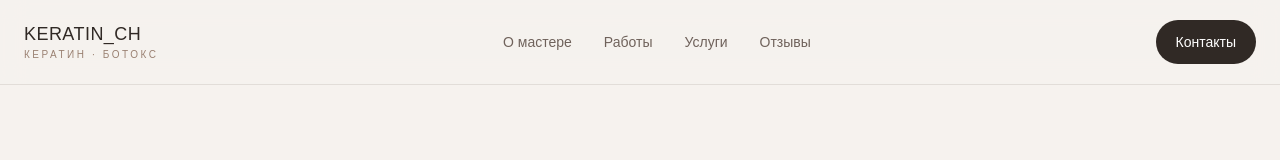
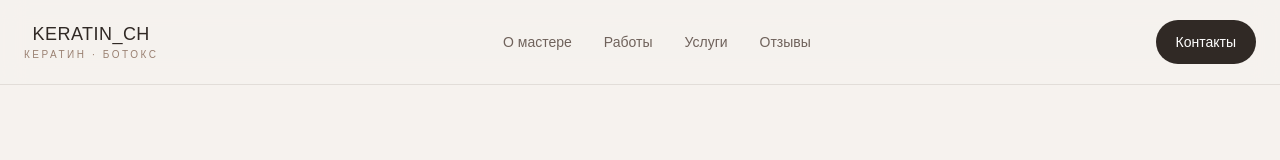
Before and after one commit to maratVard/hair-reconstruction, a Next.js app: page / in a window 1280 px wide. Shown: the top 160 px of the page. Built offline with nearby package versions, Linux system fonts and the light colour scheme.

Commit message:
Logo centr

```diff
--- a/app/page.tsx
+++ b/app/page.tsx
@@ -10,8 +10,8 @@ export default function Home() {
   <div className="mx-auto flex max-w-7xl items-center justify-between gap-4 px-4 py-4 md:px-6 md:py-5">
 
     {/* LOGO */}
-    <div className="flex min-w-0 flex-col">
-      <div className="text-base font-medium tracking-wide leading-tight md:text-lg">
+<div className="flex min-w-0 flex-col items-center text-center">
+  <div className="text-base font-medium leading-tight tracking-wide md:text-lg">
     KERATIN_CH
   </div>
 
```
Lines whose indentation alone changed are shown as unchanged.
